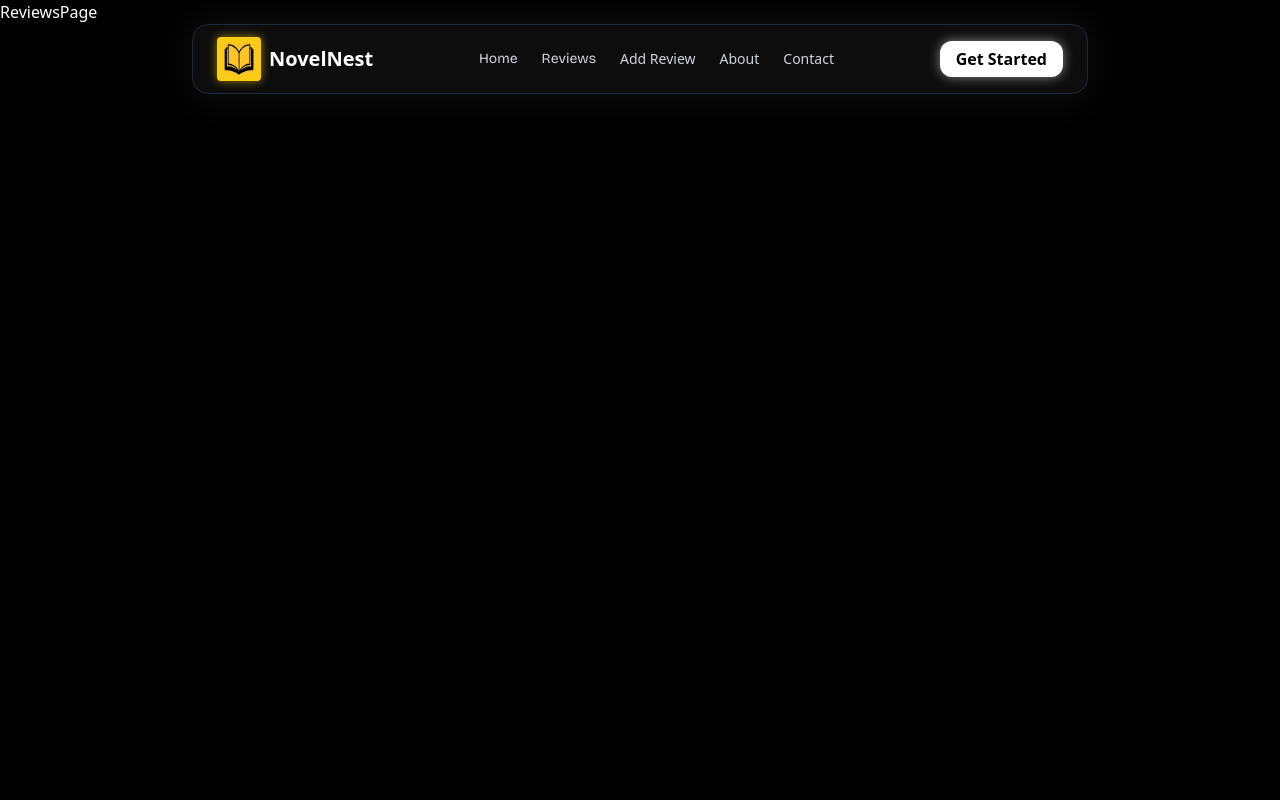
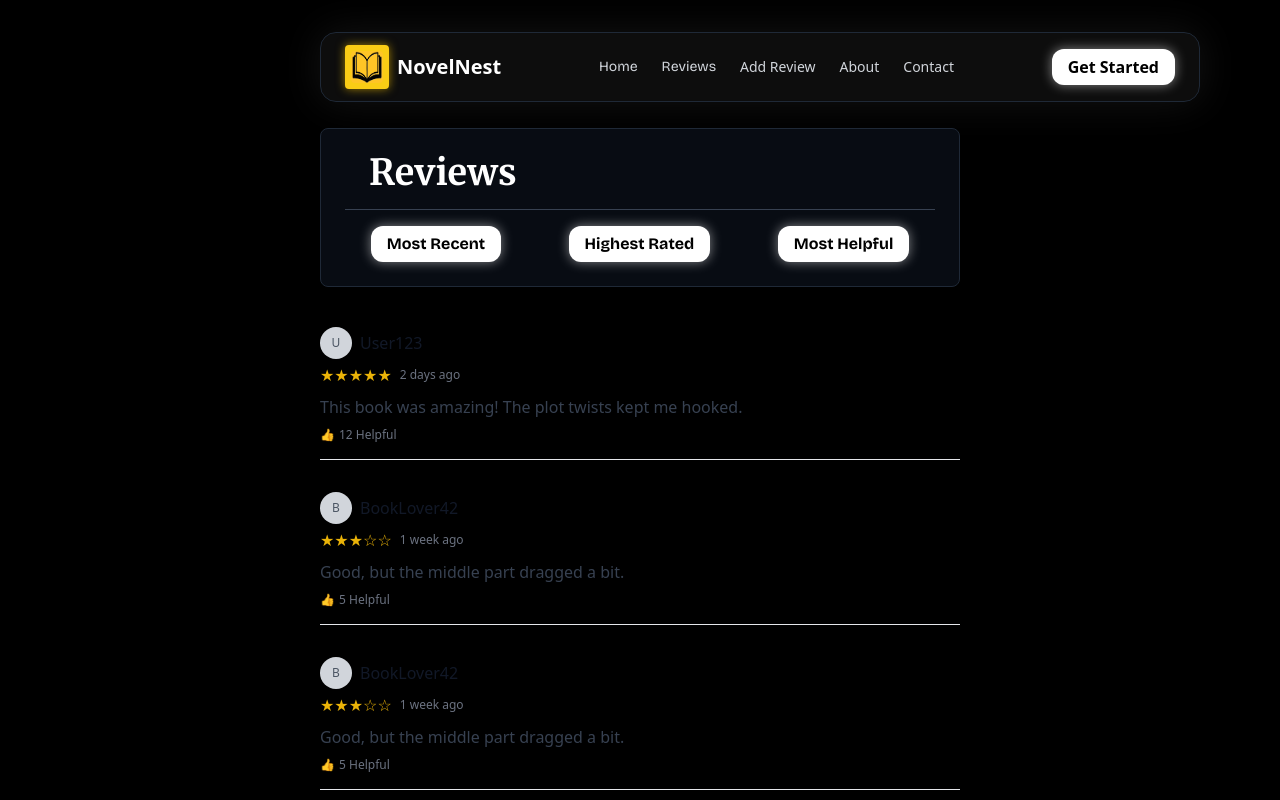
Before and after one commit to akashagrahari78/NovelNest, a React (Vite) app in the folder frontend/: page /reviews in a window 1280 px wide. Shown: the top 800 px of the page. Built offline with nearby package versions, Linux system fonts and the light colour scheme; no server answers.

Commit message:
reviews page added

```diff
--- a/frontend/src/App.jsx
+++ b/frontend/src/App.jsx
@@ -6,8 +6,6 @@ import About from "./pages/About"
 import Login from "./pages/Login"
 import Contact from "./pages/Contact"
 import Profile from './pages/Profile'
-import Navbar from './components/Navbar'
-import Footer from "./components/Footer"
 import SignUp from './pages/SignUp'
 import { ToastContainer, toast } from 'react-toastify';
 import Test from './components/Test'
--- /dev/null
+++ b/frontend/src/components/AddReviewComponent.jsx
@@ -0,0 +1,9 @@
+import React from 'react'
+
+const AddReviewComponent = () => {
+  return (
+    <div>AddReviewComponent</div>
+  )
+}
+
+export default AddReviewComponent
--- a/frontend/src/components/Navbar.jsx
+++ b/frontend/src/components/Navbar.jsx
@@ -4,7 +4,7 @@ import { Link } from "react-router-dom";
 
 const Navbar = () => {
   return (
-    <div className="fixed z-50 w-full flex justify-center mt-6">
+    <div className="fixed top-8 left-80 right-0 z-50 shadow-md h-16">
       <div className="w-11/12 max-w-4xl px-6 py-3 flex items-center justify-between rounded-2xl bg-[#111111]/80  border border-gray-800 shadow-[0_0_40px_rgba(255,255,255,0.08)] backdrop-blur-lg">
         {/* logo icon*/}
         <Link to={'/'}>
--- a/frontend/src/components/ReviewCard.jsx
+++ b/frontend/src/components/ReviewCard.jsx
@@ -1,9 +1,42 @@
-import React from 'react'
+import { motion } from "framer-motion";
 
-const ReviewCard = () => {
+const ReviewCard = ({ username, rating, date, reviewText, helpfulCount }) => {
+  // Convert rating to stars (e.g., 5 → ★★★★★)
+  const renderStars = () => {
+    return "★".repeat(rating) + "☆".repeat(5 - rating);
+  };
+
   return (
-    <div>ReviewCard</div>
-  )
-}
+    <motion.div
+      initial={{ opacity: 0, y: 10 }}
+      animate={{ opacity: 1, y: 0 }}
+      transition={{ duration: 0.3 }}
+      className="border-b border-gray-200 py-4 last:border-0"
+    >
+      <div className="flex items-center gap-2">
+        <div className="h-8 w-8 rounded-full bg-gray-300 flex items-center justify-center">
+          <span className="text-xs font-medium text-gray-600">
+            {username.charAt(0).toUpperCase()}
+          </span>
+        </div>
+        <h4 className="font-medium text-gray-900">{username}</h4>
+      </div>
 
-export default ReviewCard
+      <div className="mt-1 flex items-center gap-2">
+        <span className="text-yellow-500">{renderStars()}</span>
+        <span className="text-xs text-gray-500">{date}</span>
+      </div>
+
+      <p className="mt-2 text-gray-700">{reviewText}</p>
+
+      <div className="mt-2 flex items-center gap-1">
+        <button className="flex items-center gap-1 text-xs text-gray-500 hover:text-gray-700">
+          <span>👍</span>
+          <span>{helpfulCount} Helpful</span>
+        </button>
+      </div>
+    </motion.div>
+  );
+};
+
+export default ReviewCard;
--- a/frontend/src/pages/AddReviewPage.jsx
+++ b/frontend/src/pages/AddReviewPage.jsx
@@ -1,8 +1,11 @@
 import React from 'react'
+import AddReviewComponent from '../components/AddReviewComponent'
 
 const AddReviewPage = () => {
   return (
-    <div>AddReviewPage</div>
+    <div>
+      <AddReviewComponent/>
+    </div>
   )
 }
 
--- a/frontend/src/pages/ReviewsPage.jsx
+++ b/frontend/src/pages/ReviewsPage.jsx
@@ -1,9 +1,85 @@
-import React from 'react'
+import { motion } from "framer-motion";
+import ReviewCard from "../components/ReviewCard.jsx";
 
 const ReviewsPage = () => {
+
+  const reviews = [
+    {
+      id: 1,
+      username: "User123",
+      rating: 5,
+      date: "2 days ago",
+      reviewText: "This book was amazing! The plot twists kept me hooked.",
+      helpfulCount: 12,
+    },{
+      id: 2,
+      username: "BookLover42",
+      rating: 3,
+      date: "1 week ago",
+      reviewText: "Good, but the middle part dragged a bit.",
+      helpfulCount: 5,
+    },
+    {
+      id: 2,
+      username: "BookLover42",
+      rating: 3,
+      date: "1 week ago",
+      reviewText: "Good, but the middle part dragged a bit.",
+      helpfulCount: 5,
+    },
+    {
+      id: 2,
+      username: "BookLover42",
+      rating: 3,
+      date: "1 week ago",
+      reviewText: "Good, but the middle part dragged a bit.",
+      helpfulCount: 5,
+    },
+    {
+      id: 2,
+      username: "BookLover42",
+      rating: 3,
+      date: "1 week ago",
+      reviewText: "Good, but the middle part dragged a bit.",
+      helpfulCount: 5,
+    },
+
+  ];
+
   return (
-    <div>ReviewsPage</div>
-  )
-}
+    <div className="max-w-2xl mx-auto p-4 mt-28">
+      {/* Box-like container with heading and filters */}
+       <motion.div
+    initial={{ opacity: 0, y: -10 }}
+    animate={{ opacity: 1, y: 0 }}
+    className="bg-gray-900/50 rounded-lg shadow-sm p-6 mb-6 border border-gray-800"
+  >
+    <h1 className="text-4xl font-merriweather ml-6 font-bold text-white mb-2">Reviews</h1>
 
-export default ReviewsPage
+    <hr className="border-t border-gray-700 my-4" />
+
+    {/* Filter buttons  */}
+    <div className="flex justify-around gap-4">
+      <button className="bg-white  text-black font-semibold font-bricolage px-4 py-1.5 rounded-xl shadow-[0_0_12px_rgba(255,255,255,0.5)] hover:bg-yellow-400 transition ">
+              Most Recent
+            </button>
+      <button className="bg-white  text-black font-semibold font-bricolage px-4 py-1.5 rounded-xl shadow-[0_0_12px_rgba(255,255,255,0.5)] hover:bg-yellow-400 transition ">
+              Highest Rated
+            </button>
+      <button className="bg-white  text-black font-semibold font-bricolage px-4 py-1.5 rounded-xl shadow-[0_0_12px_rgba(255,255,255,0.5)] hover:bg-yellow-400 transition ">
+              Most Helpful
+            </button>
+    </div>
+  </motion.div>
+
+      {/* Reviews list */}
+      <div className="space-y-4">
+        {reviews.map((review) => (
+          <ReviewCard key={review.id} {...review} />
+        ))}
+      </div>
+    </div>
+  );
+};
+
+export default ReviewsPage;
```
